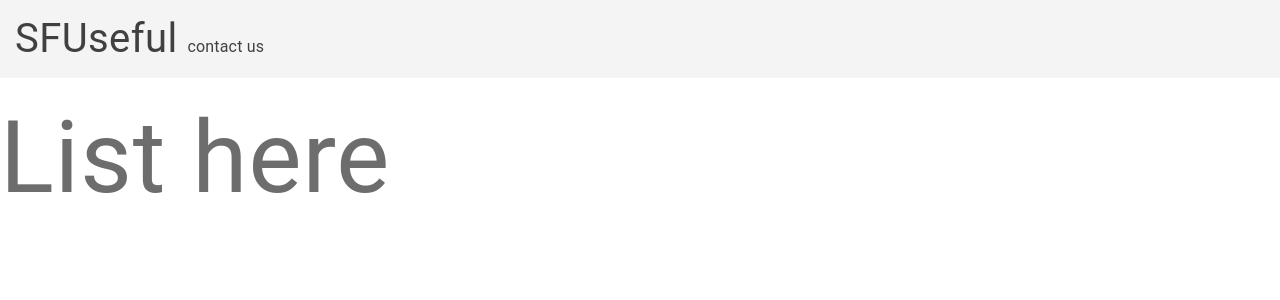
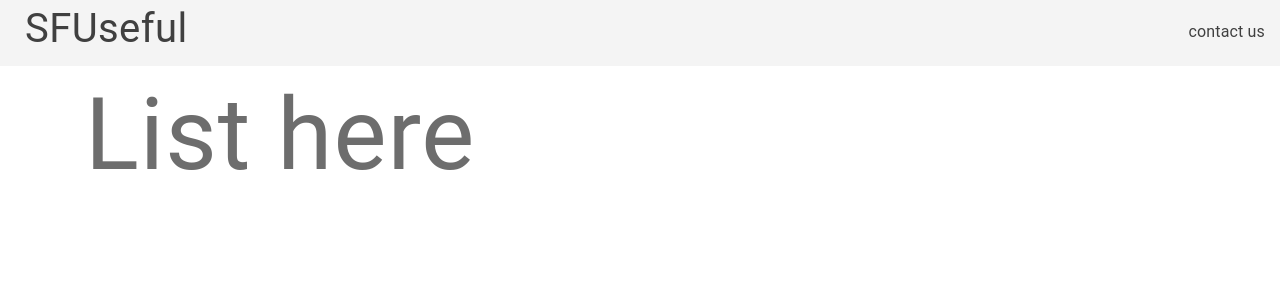
Before and after one commit to oklex/sfuseful, a React (Create React App) app: page / in a window 1280 px wide. Shown: the top 300 px of the page. Built offline with nearby package versions, Linux system fonts and the light colour scheme.

Commit message:
updated nav layout

```diff
--- a/public/index.html
+++ b/public/index.html
@@ -15,6 +15,12 @@
       user's mobile device or desktop. See https://developers.google.com/web/fundamentals/web-app-manifest/
     -->
     <link rel="manifest" href="%PUBLIC_URL%/manifest.json" />
+    <link
+      rel="stylesheet"
+      href="https://maxcdn.bootstrapcdn.com/bootstrap/4.2.1/css/bootstrap.min.css"
+      integrity="sha384-GJzZqFGwb1QTTN6wy59ffF1BuGJpLSa9DkKMp0DgiMDm4iYMj70gZWKYbI706tWS"
+      crossorigin="anonymous"
+    />
     <!--
       Notice the use of %PUBLIC_URL% in the tags above.
       It will be replaced with the URL of the `public` folder during the build.
--- a/src/containers/App/App.scss
+++ b/src/containers/App/App.scss
@@ -2,16 +2,19 @@
 
 .App {
   .navigation {
-    padding: 15px;
+    position: fixed;
+    top: 0px;
+    padding: 5px;
     width: 100%;
+    min-width: 200px;
     height: auto;
     background-color: $light-grey;
     a, h1, h2, h3, h4, h5, h6, p{
-      display: inline;
       padding-right: 5px;
+      padding-left: 10px;
     }
-    .navigation-item {
-      display: inline;
+    .nav-item{
+      padding-top: 15px;
     }
   }
 }
--- a/src/containers/App/App.tsx
+++ b/src/containers/App/App.tsx
@@ -42,11 +42,12 @@ class App extends React.Component<{}, {}> {
               content="width=device-width, initial-scale=1.0"
             />
           </Helmet>
-          <div className="navigation">
-            <Link to={"/"} className="navigation-item">
+
+          <div className="navigation d-flex justify-content-between">
+            <Link to={"/"}>
               <h1>SFUseful</h1>
             </Link>
-            <Link to={"/contact"} className="navigation-item">
+            <Link to={"/contact"} className="nav-item">
               <p>contact us</p>
             </Link>
           </div>
--- a/src/containers/Contact/Contact.scss
+++ b/src/containers/Contact/Contact.scss
@@ -1 +1,4 @@
-@import './../../styles/index.scss';
+
+.Contact {
+    padding-top: 30px;
+}
--- a/src/containers/Contact/Contact.tsx
+++ b/src/containers/Contact/Contact.tsx
@@ -3,9 +3,10 @@ import "./Contact.scss";
 
 const Contact: React.FC<{}> = () => {
   return (
-    <div>
+    <div className='Contact'>
+    <div className='container'>
       <h1 className="title">Contact us page</h1>
-    </div>
+    </div></div>
   );
 };
 
--- a/src/containers/SearchList/SearchList.scss
+++ b/src/containers/SearchList/SearchList.scss
@@ -0,0 +1,3 @@
+.SearchList {
+    padding-top: 30px;
+}
--- a/src/containers/SearchList/SearchList.tsx
+++ b/src/containers/SearchList/SearchList.tsx
@@ -4,8 +4,10 @@ import "./SearchList.scss";
 class SearchList extends React.Component<{}, {}> {
   render() {
     return (
-      <div>
-        <h1 className='title'>List here</h1>
+      <div className="SearchList">
+        <div className="container">
+          <h1 className="title">List here</h1>
+        </div>
       </div>
     );
   }
--- a/src/styles/typography.scss
+++ b/src/styles/typography.scss
@@ -20,7 +20,7 @@ body {
     font-style: normal;
     font-weight: normal;
     letter-spacing: 0.01em;
-    transition: 0.2s ease-out;
+    transition: 0.1s ease-out;
   }
 
   h1 {
```
